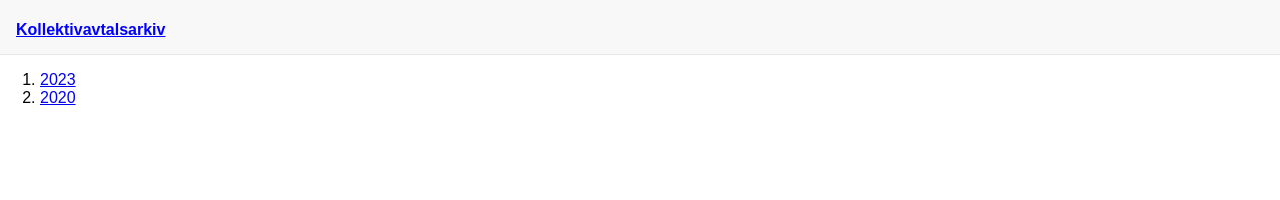
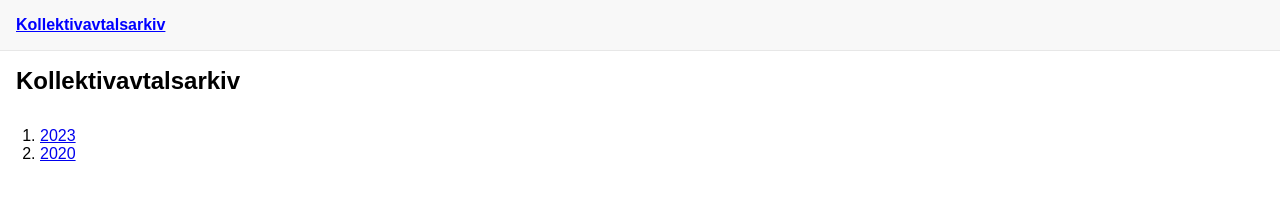
Before and after one commit to kollektivavtal/kollektivavtal.github.io, an Eleventy site: page index.njk in a window 1280 px wide. Built offline with nearby package versions, Linux system fonts and the light colour scheme; Eleventy itself is replaced by a stand-in of ours; files that its build step writes are made by us from their sources.

Commit message:
Change styles + markup

```diff
--- a/index.njk
+++ b/index.njk
@@ -13,11 +13,15 @@ years: ["2023", "2020"]
 
   <body>
 
+    <nav>
+      <a href="/">
+        Kollektivavtalsarkiv
+      </a>
+    </nav>
+
     <header>
       <h1>
-        <a href="/">
-          Kollektivavtalsarkiv
-        </a>
+        Kollektivavtalsarkiv
       </h1>
     </header>
 
--- a/style.scss
+++ b/style.scss
@@ -3,22 +3,27 @@ body {
   margin: 0;
 }
 
-header {
+nav {
   display: flex;
   background-color: #f8f8f8;
   border-bottom: 1px solid #e7e7e7;
   padding: 1rem;
 }
 
-header h1 {
-  line-height: 1rem;
+nav a[href="/"] {
+  color: blue;
+  font-size: 16px;
+  font-weight: bold;
   margin: 0;
   padding: 0;
 }
 
-header a[href="/"] {
-  color: blue;
-  font-size: 16px;
+header {
+  padding: 1rem;
+}
+
+header h1 {
+  font-size: 1.5rem;
   margin: 0;
   padding: 0;
 }
```
